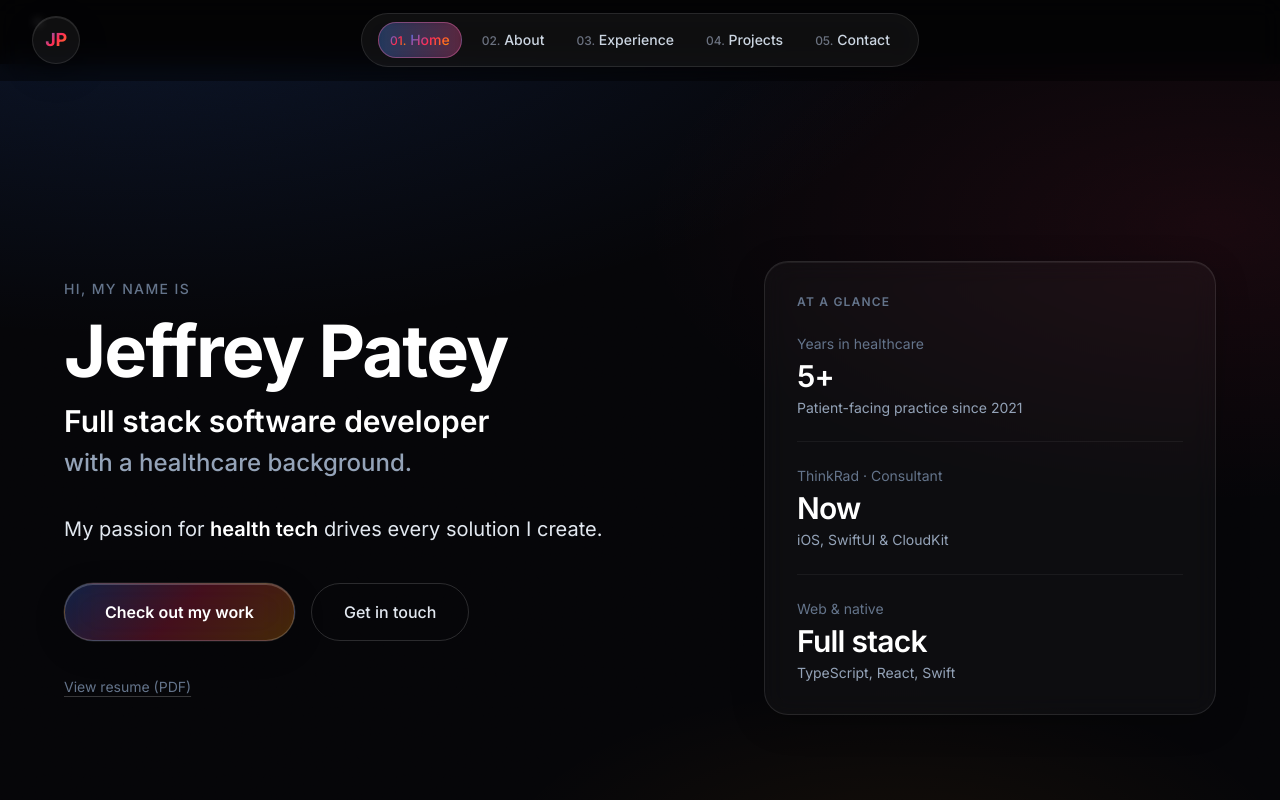
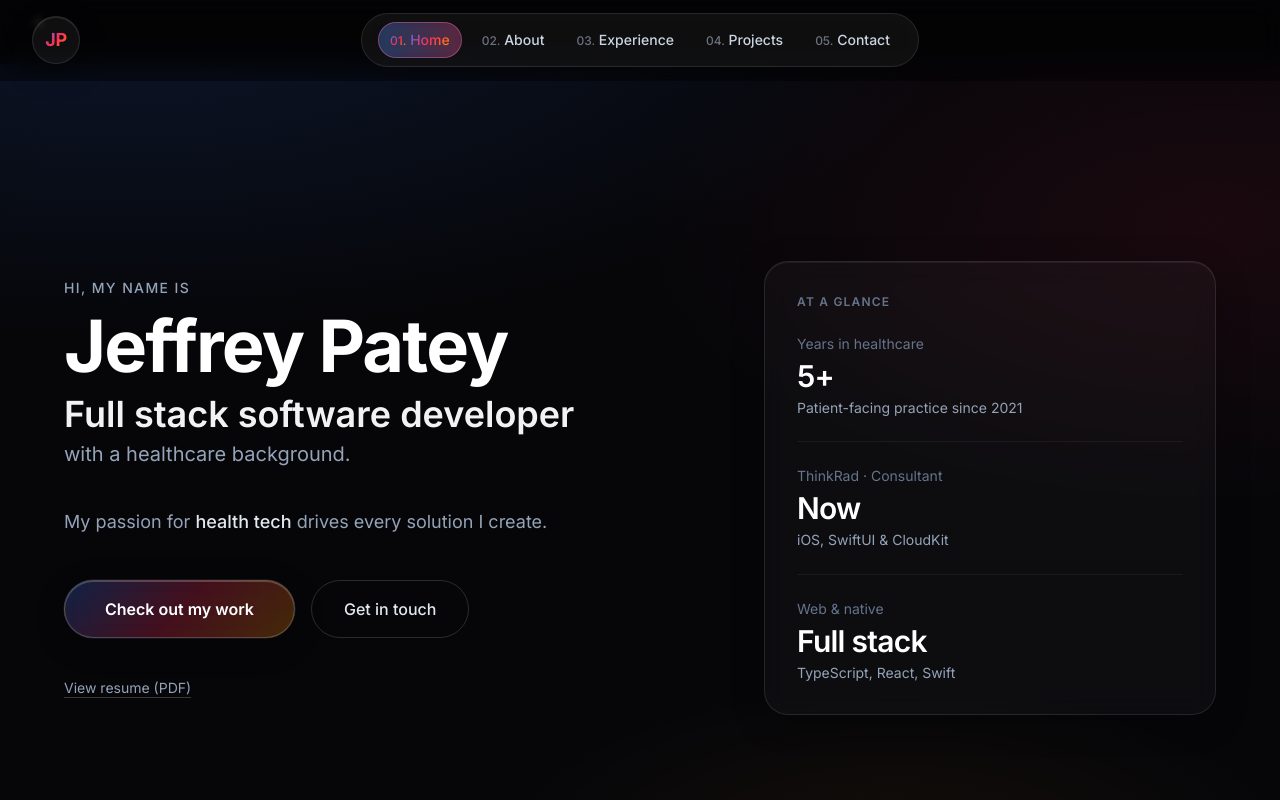
Before and after one commit to jvpatey/portfolio, a Next.js app: page / in a window 1280 px wide. Shown: the top 800 px of the page. Built offline with nearby package versions, Linux system fonts and the light colour scheme.

Commit message:
feat(Hero.UI): updated visual hierarchy of hero text

```diff
--- a/components/Hero.tsx
+++ b/components/Hero.tsx
@@ -61,11 +61,11 @@ export default function Hero() {
         animate="show"
       >
         <div className="w-full lg:grid lg:grid-cols-12 lg:gap-x-12 lg:gap-y-10 lg:items-center">
-          <div className="lg:col-span-7 space-y-8 sm:space-y-9">
-            <header className="space-y-3 sm:space-y-4">
+          <div className="lg:col-span-7 flex flex-col gap-8 sm:gap-10">
+            <header className="space-y-2 sm:space-y-3">
               <motion.p
                 variants={item}
-                className="text-sm font-medium uppercase tracking-widest text-slate-500"
+                className="text-sm font-medium uppercase tracking-widest text-slate-400 mb-1"
               >
                 Hi, my name is
               </motion.p>
@@ -77,10 +77,10 @@ export default function Hero() {
               </motion.h1>
               <motion.p
                 variants={item}
-                className="text-xl sm:text-2xl md:text-3xl font-semibold text-white leading-snug text-balance max-w-xl"
+                className="text-2xl sm:text-3xl md:text-4xl font-semibold text-white/95 leading-snug text-balance max-w-xl"
               >
                 Full stack software developer
-                <span className="mt-2 block text-lg sm:text-xl md:text-2xl font-medium text-slate-400">
+                <span className="mt-1.5 block font-normal text-slate-400 text-base sm:text-lg md:text-xl">
                   with a healthcare background.
                 </span>
               </motion.p>
@@ -88,10 +88,10 @@ export default function Hero() {
 
             <motion.p
               variants={item}
-              className="text-lg sm:text-xl text-slate-200 max-w-2xl leading-relaxed"
+              className="max-w-2xl text-base md:text-lg leading-relaxed text-slate-400"
             >
               My passion for{" "}
-              <span className="font-semibold text-white">health tech</span>{" "}
+              <span className="font-medium text-slate-200">health tech</span>{" "}
               drives every solution I create.
             </motion.p>
 
@@ -146,7 +146,7 @@ export default function Hero() {
               </a>
             </motion.div>
 
-            <motion.p variants={item} className="text-sm text-slate-500">
+            <motion.p variants={item} className="text-sm text-slate-400">
               <a
                 href="/jeffpatey_resume_2026.pdf"
                 target="_blank"
```
